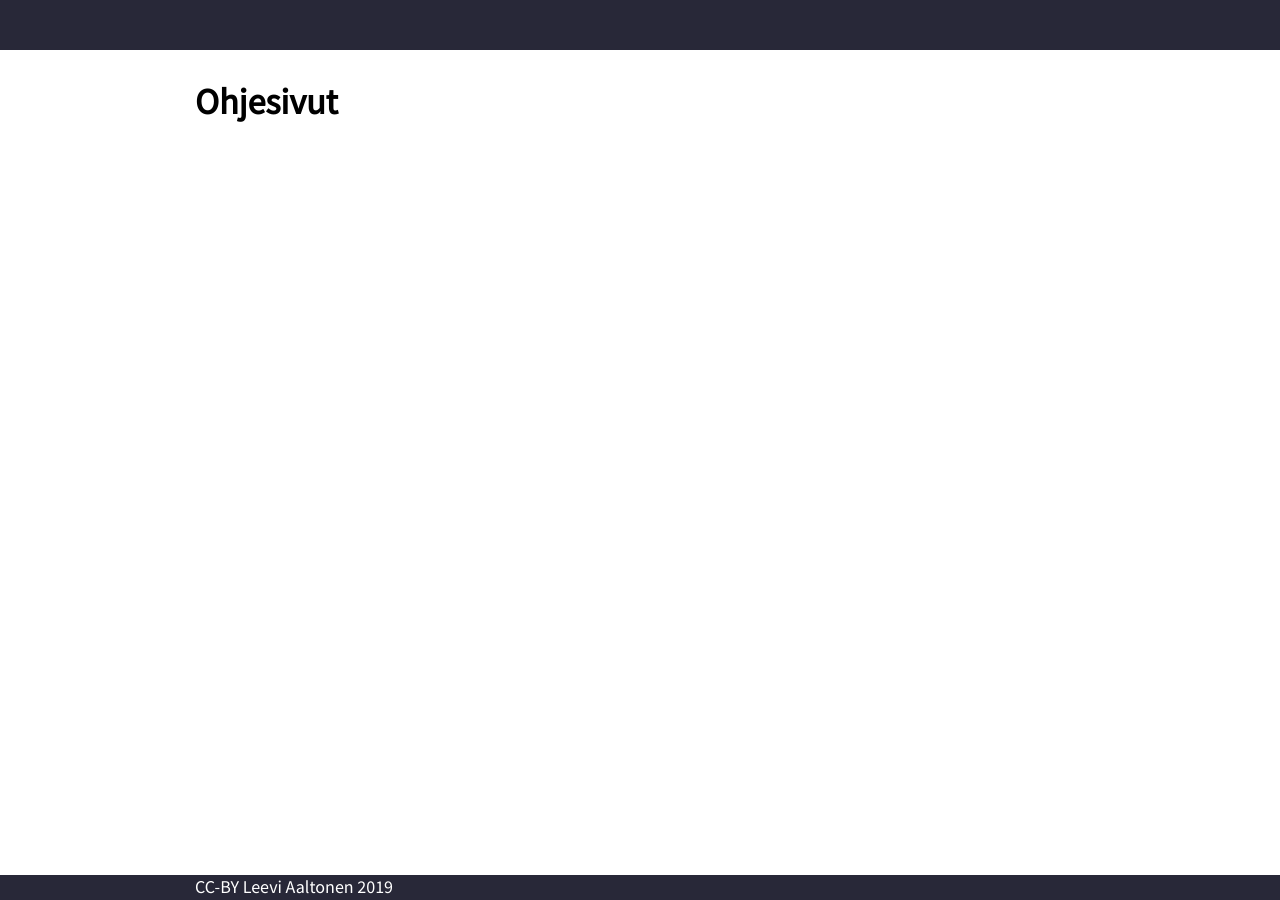
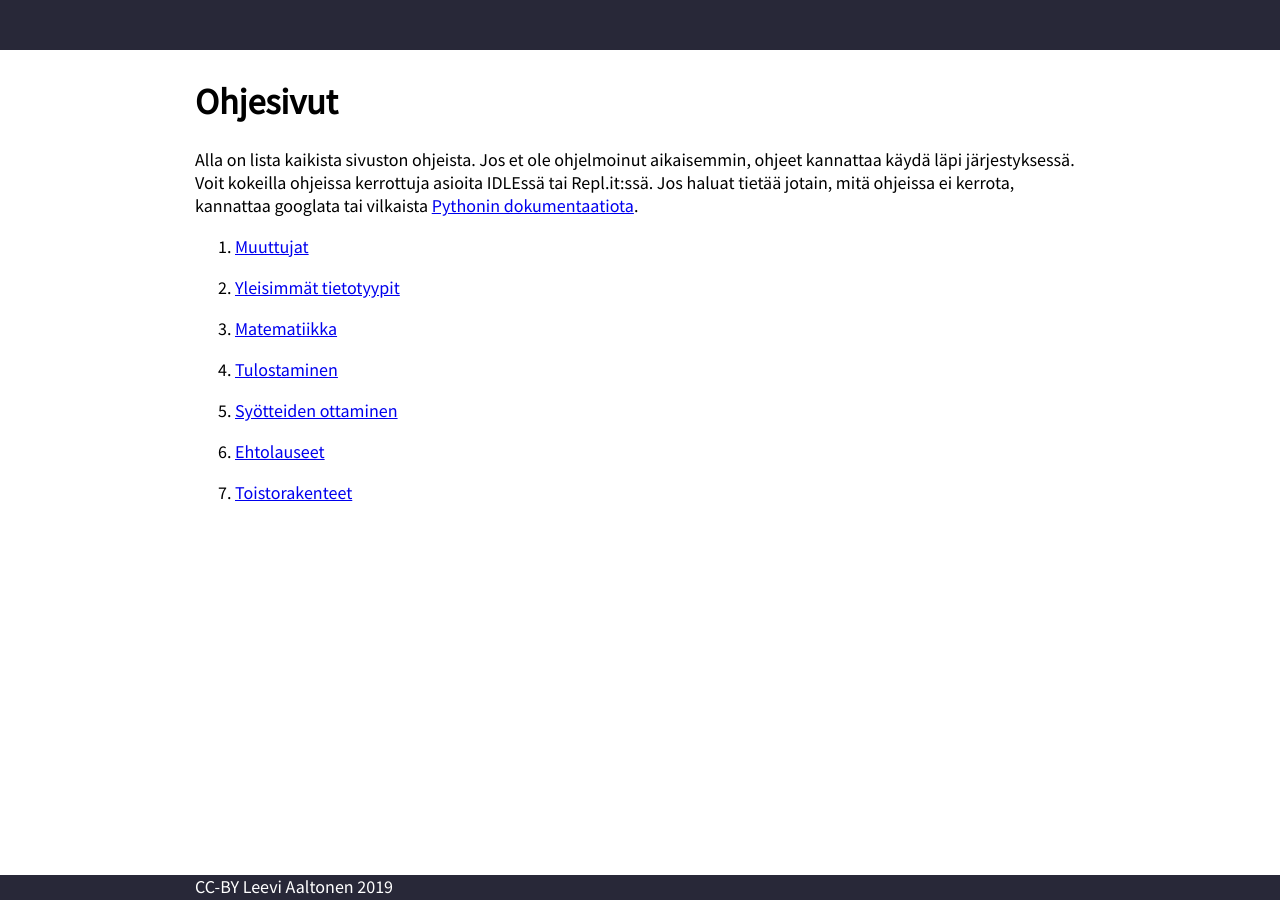
Before and after one commit to Lewskl/paittoni, a Jekyll site: the page built from ohje/index.md, in a window 1280 px wide. Built offline with Jekyll 4.4.1, drawn with Linux system fonts in a browser that asks for light colours; our own code applies the rules of GitHub Pages for plain Markdown files.

Commit message:
added tutorial list

```diff
--- a/ohje/index.md
+++ b/ohje/index.md
@@ -3,3 +3,19 @@ title: Ohjesivut
 ---
 
 # Ohjesivut
+
+Alla on lista kaikista sivuston ohjeista. Jos et ole ohjelmoinut aikaisemmin, ohjeet kannattaa käydä läpi järjestyksessä. Voit kokeilla ohjeissa kerrottuja asioita IDLEssä tai Repl.it:ssä. Jos haluat tietää jotain, mitä ohjeissa ei kerrota, kannattaa googlata tai vilkaista [Pythonin dokumentaatiota](https://docs.python.org/3/library/index.html).
+
+1. [Muuttujat](muuttujat/)
+
+2. [Yleisimmät tietotyypit](tietotyypit/)
+
+3. [Matematiikka](matematiikka/)
+
+4. [Tulostaminen](tulostaminen/)
+
+5. [Syötteiden ottaminen](input/)
+
+6. [Ehtolauseet](ehtolauseet/)
+
+7. [Toistorakenteet](toistorakenteet/)
```
